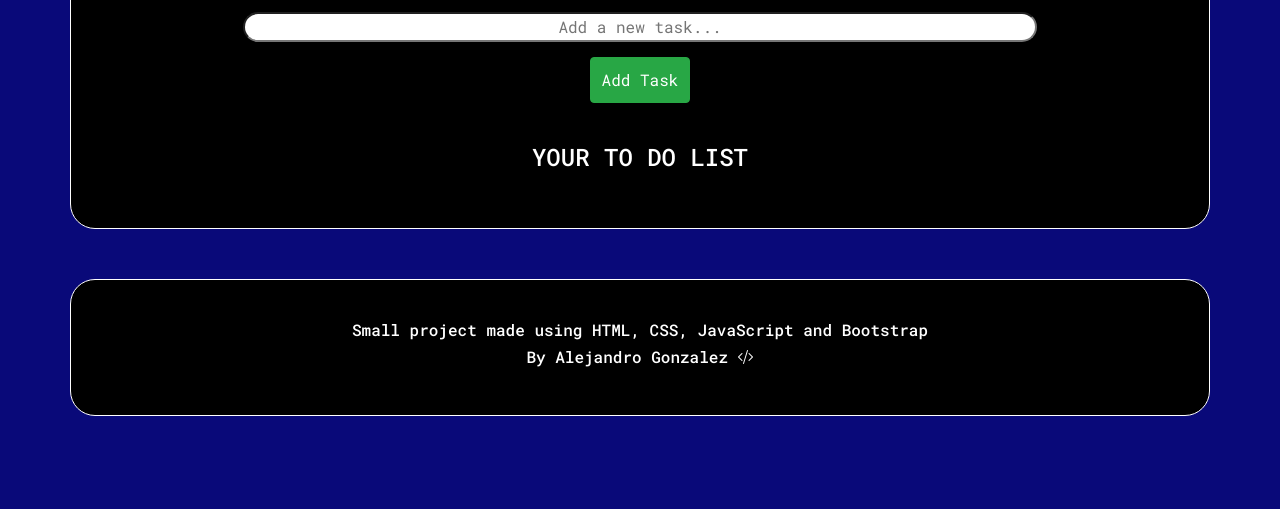
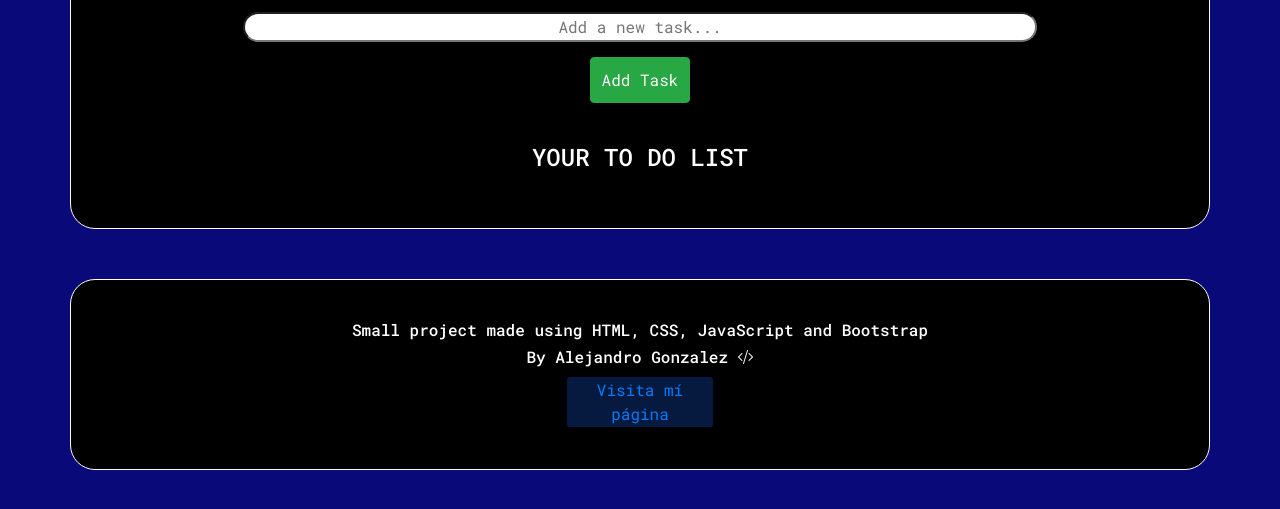
Before and after one commit to alejogonzadev/toDoList, a plain HTML site: page index.html in a window 1280 px wide. Shown: the part 171-680 px from the top of the page. Drawn offline with nearby package versions, Linux system fonts and the light colour scheme.

Commit message:
Actualizaciones ToDoList

```diff
--- a/index.css
+++ b/index.css
@@ -100,6 +100,22 @@ body {
 
 }
 
+.boton{
+    border: solid black 2px;
+    color: #fff;
+    border-radius: 5px;
+    width: 150px;
+    background-color: #061A40;
+    transition: transform 0.3s ease;
+    display: block;
+    margin: 0 auto;
+
+  }
+
+  .boton:hover{
+    transform: scale(1.05);
+  }
+
 @media (max-width: 770px) {
 
     .boton-responsivo{
--- a/index.html
+++ b/index.html
@@ -48,6 +48,7 @@
     <div class="container footer">
         <h6 class="credits">Small project made using HTML, CSS, JavaScript and Bootstrap</h6>
         <h6 class="credits">By Alejandro Gonzalez <i class="bi bi-code-slash"></i></h6>
+        <button class="boton"><a href="https://alejogonzadev.github.io/AlejoGonzaDev-Sitio-Web/">Visita mí página</a></button>
     </div>
 
   </body>
```
